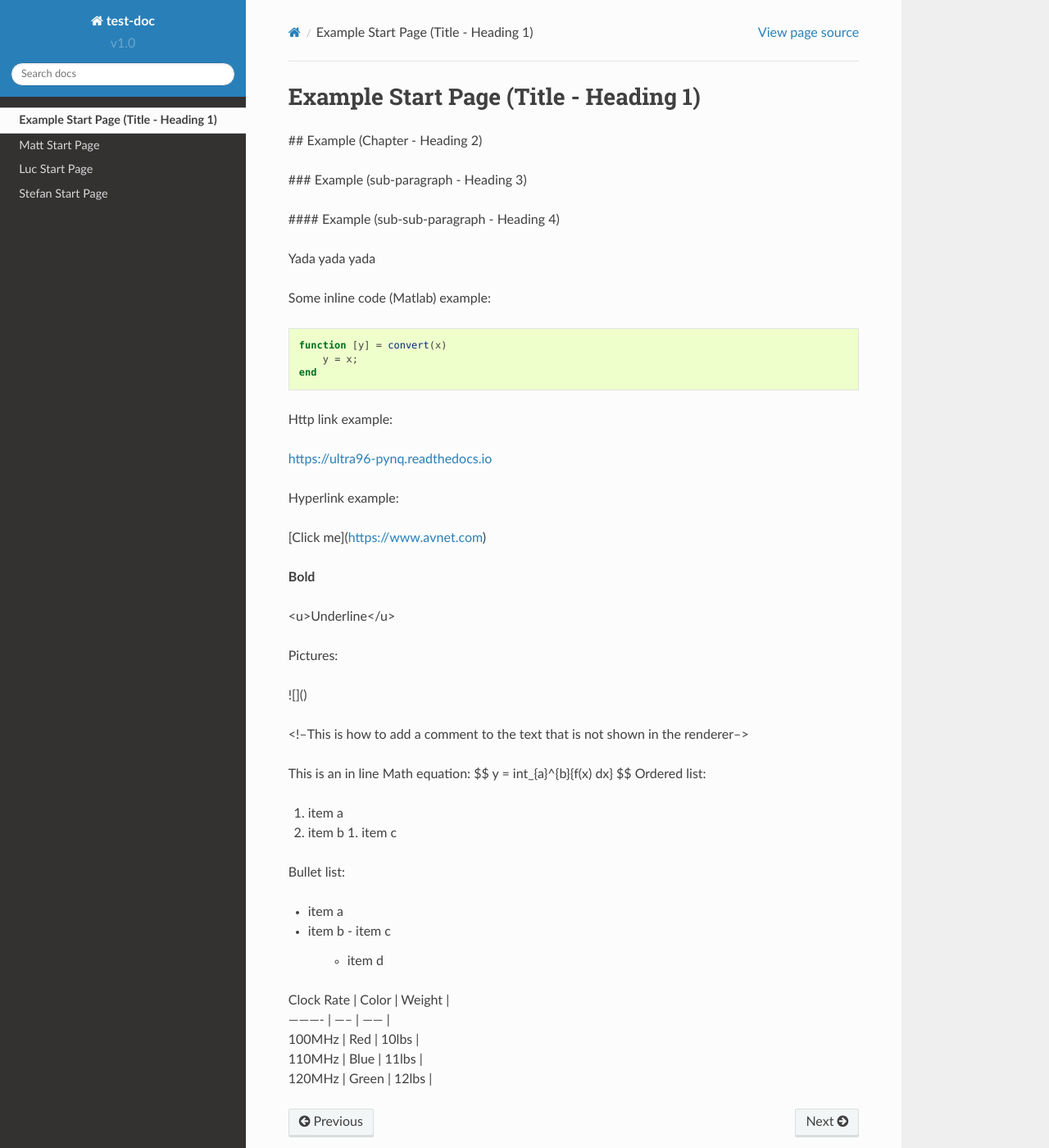
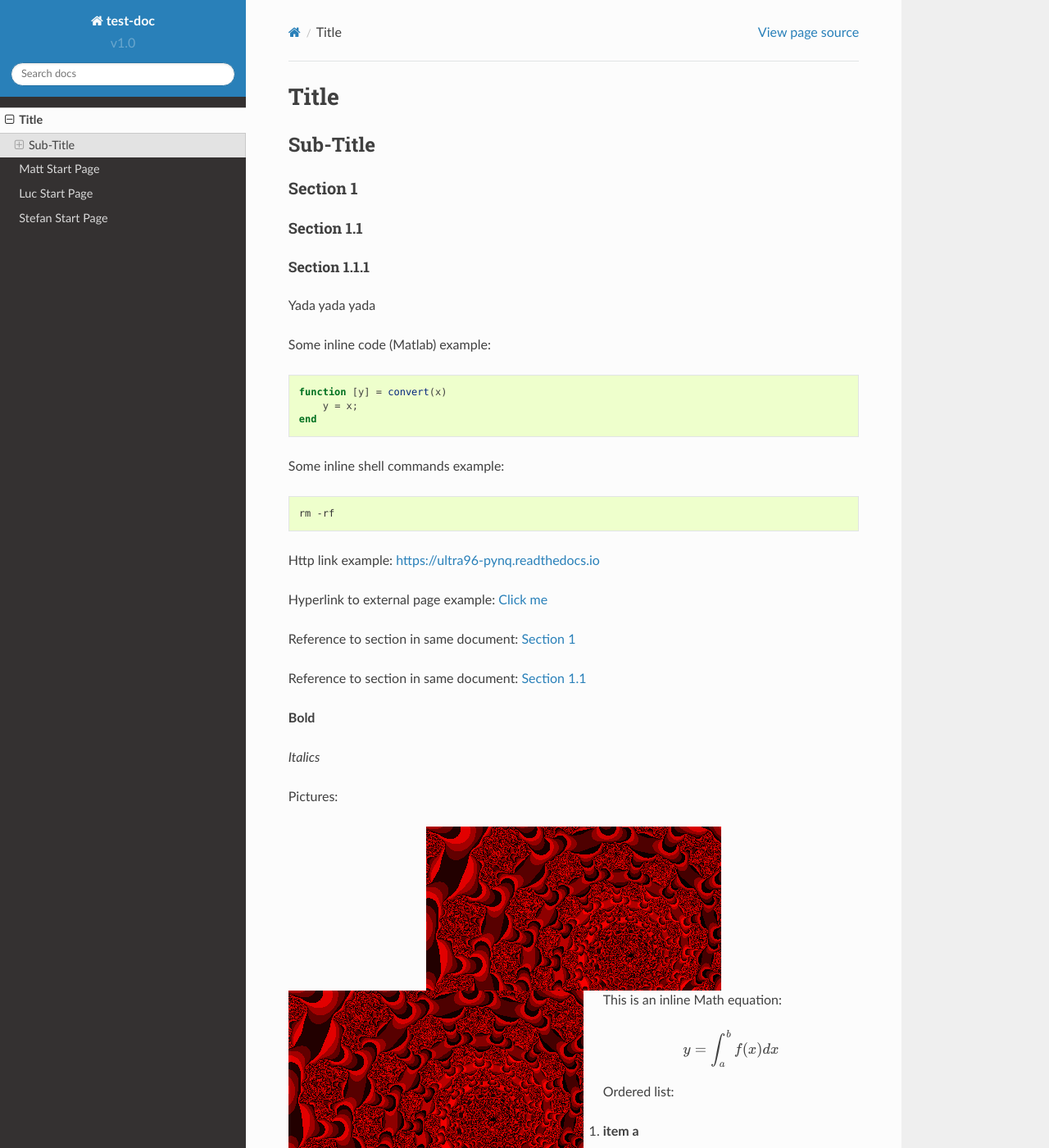
Before and after one commit to AvnetDev/test-doc, a Sphinx documentation site: the page built from docs/source/example_start_page.rst, in a window 1280 px wide and 1400 px high. Shown: the whole window at 82% size. Built offline with Sphinx 7.4.7 and the Read the Docs theme 2.0.0, drawn with Linux system fonts in a browser that asks for light colours; some of the changed text lies outside the part shown.

Commit message:
better example

```diff
--- a/docs/source/example_start_page.rst
+++ b/docs/source/example_start_page.rst
@@ -1,73 +1,73 @@
-Example Start Page (Title - Heading 1)
-==================
+*****
+Title
+*****
+---------
+Sub-Title
+---------
+..
+    This is a COMMENT to explain the following line is used to create a reference to a line of the document
+.. _section-1:
 
-## Example (Chapter - Heading 2)
+Section 1
+=========
 
-### Example (sub-paragraph - Heading 3)
+.. _section-1.1:
 
-#### Example (sub-sub-paragraph - Heading 4)
-
+Section 1.1
+^^^^^^^^^^^
+Section 1.1.1
+~~~~~~~~~~~~~
 Yada yada yada
-
-
 
 Some inline code (Matlab) example:
 
-.. code:: matlab
+.. code-block:: matlab
 
     function [y] = convert(x)
     	y = x;
     end
 
+Some inline shell commands example:
+
+.. code-block:: console
+
+    rm -rf
 
 
-Http link example:
+Http link example: https://ultra96-pynq.readthedocs.io
 
-https://ultra96-pynq.readthedocs.io
+Hyperlink to external page example: `Click me <https://www.avnet.com>`_
 
+Reference to section in same document: :ref:`section-1`
 
-
-Hyperlink example:
-
-[Click me](https://www.avnet.com)
-
-
+Reference to section in same document: :ref:`section-1.1`
 
 **Bold**
 
-<u>Underline</u>
-
-
+*Italics*
 
 Pictures:
 
-![]()
+.. image:: images/f5m.png
+    :align: center
 
-<!--This is how to add a comment to the text that is not shown in the renderer-->
+.. image:: images/f5m.png
+    :align: left
 
-This is an in line Math equation:
-$$
-y = \int_{a}^{b}{f(x) dx}
-$$
+.. image:: images/f5m.png
+    :align: right
+
+This is an inline Math equation:
+
+.. math:: y = \int_{a}^{b}{f(x) dx}
+
 Ordered list:
 
 1. item a
+    1.1 item a.1
 2. item b
-   1. item c
-
-
 
 Bullet list:
 
-- item a
-- item b
-  - item c
-    - item d
-
-
-
-| Clock Rate | Color | Weight |
-| ---------- | ----- | ------ |
-| 100MHz     | Red   | 10lbs  |
-| 110MHz     | Blue  | 11lbs  |
-| 120MHz     | Green | 12lbs  |
+* item a
+* item b
```
